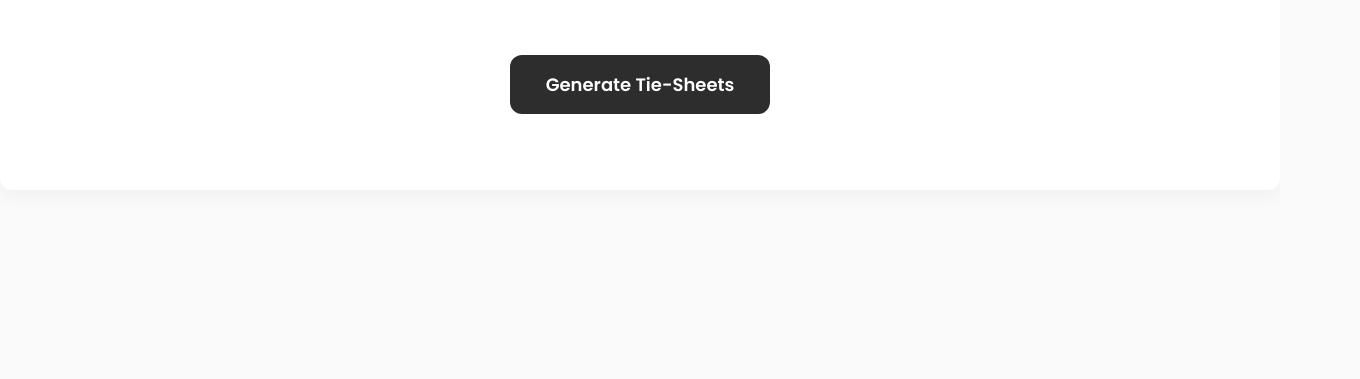
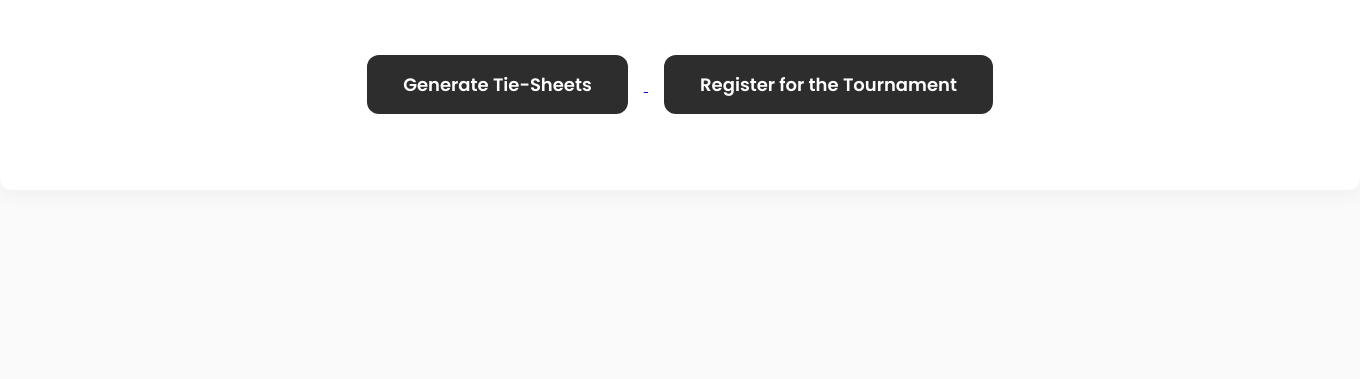
Before and after one commit to vickspatil/taekwondo, a plain HTML site: page index.html in a window 1280 px wide. Shown: the part 421-800 px from the top of the page, 1360 px wide, since content can reach past the window. Drawn offline with Linux system fonts and the light colour scheme.

Commit message:
Update index.html to include registrations

```diff
--- a/index.html
+++ b/index.html
@@ -18,8 +18,10 @@
             line-height: 1.6;
             min-height: 100vh;
             display: flex;
+            flex-direction: column;
             align-items: center;
             justify-content: center;
+            gap: 20px;
         }
         .container {
             width: 100%;
@@ -69,6 +71,9 @@
         <a href="bracketG4.html">
             <button>Generate Tie-Sheets</button>
         </a>
+        <a href="registration.html">
+            <button>Register for the Tournament</button>
+        </a>
     </div>
 </body>
 </html>
```
